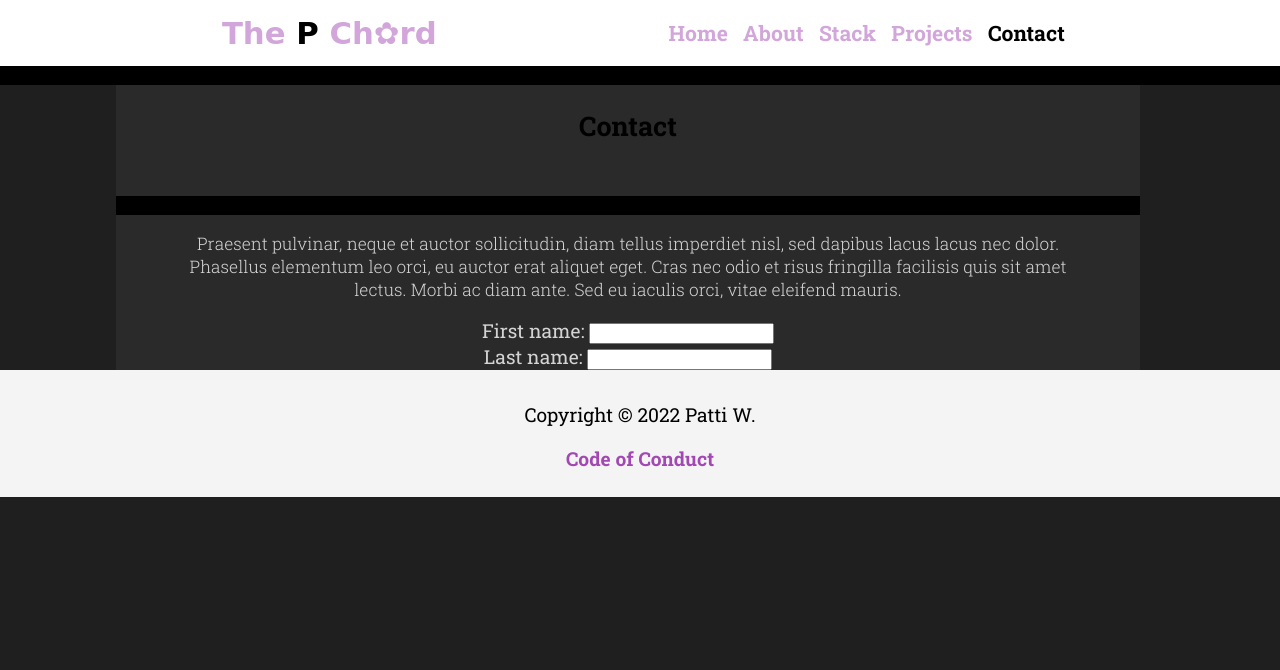
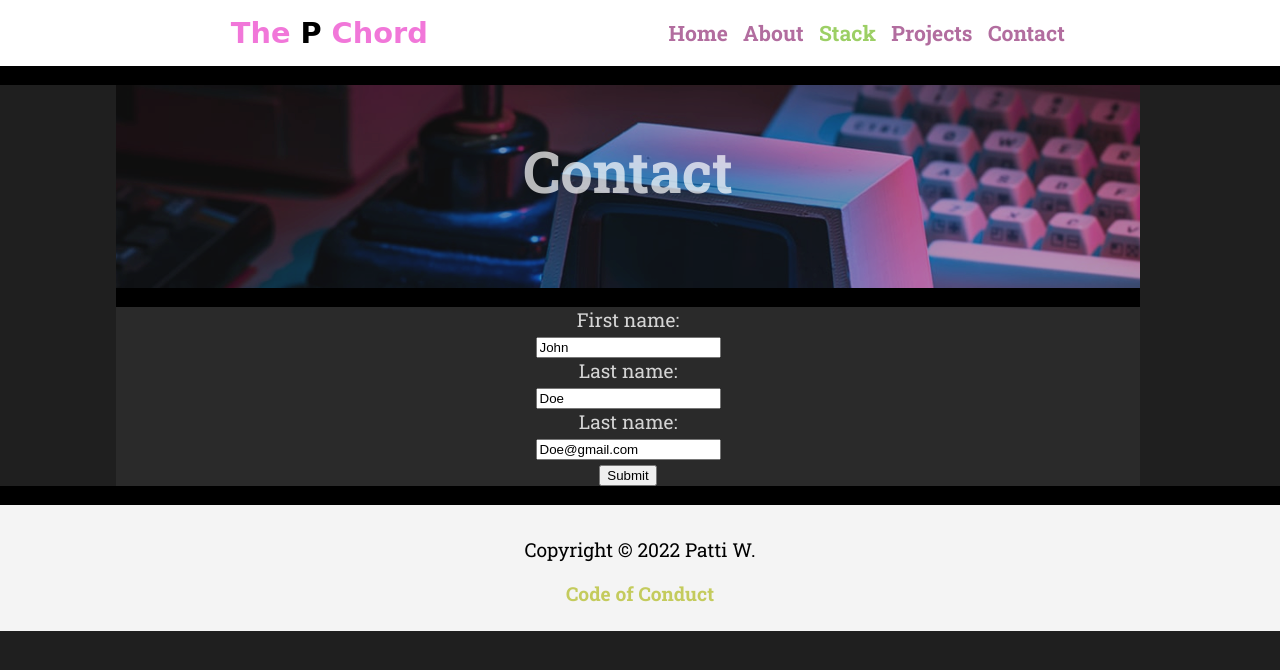
Before and after one commit to wellingp/4-personal-portfolio, a plain HTML site: page contact.html in a window 1280 px wide. Drawn offline with Linux system fonts and the light colour scheme; a web font is replaced by a local one.

Commit message:
Global style changes, added graphics, etc.

```diff
--- a/contact.html
+++ b/contact.html
@@ -19,16 +19,16 @@
             <nav>
                <div class="row">
                   <div class="col-md-5">
-                     <a href="index.html"><h1> The <span id="logo-p">P</span> Ch✿rd</h1></a>
+                     <a href="index.html"><h1>The <span id="logo-p">P</span> Chord</span></h1></a>
                   </div>
 
                   <div class="col-md-7">
                      <ul id="nav-ul">
                         <a href="index.html"><li>Home</li></a>
                         <a href="about.html"><li>About</li></a>
-                        <a href="stack.html"><li>Stack</li></a>
+                        <a href="stack.html"><li class="active-nav">Stack</li></a>
                         <a href="projects.html"><li>Projects</li></a>
-                        <a href="contact.html"><li class="active-nav">Contact</li></a>
+                        <a href="contact.html"><li>Contact</li></a>
                      </ul>
                   </div>
                </div>
@@ -36,26 +36,34 @@
          </div>
       </header>
 
-      <main>
+      <!--FIX SO THESE RESIZE PROPERLY-->
+
+      <main class="border-bottom">
          <div class="container">
             <div class="row border-bottom">
-               <div class="col-md">
+               <div class="col-md" id="title-col">
                   <h2>Contact</h2>
                </div>
             </div>
 
             <div class="row">
                <div class="col-md">
-                  <p>Praesent pulvinar, neque et auctor sollicitudin, diam tellus imperdiet nisl, sed dapibus lacus lacus nec dolor. Phasellus elementum leo orci, eu auctor erat aliquet eget. Cras nec odio et risus fringilla facilisis quis sit amet lectus. Morbi ac diam ante. Sed eu iaculis orci, vitae eleifend mauris.</p>
+                  <form action="" method="post">
+                     <label for="fname">First name:</label><br>
+                        <input type="text" id="fname" name="fname" value="John"><br />
+                     <label for="lname">Last name:</label><br>
+                        <input type="text" id="lname" name="lname" value="Doe"><br />
+                     <label for="email">Last name:</label><br>
+                        <input type="text" id="email" name="lname" value="Doe@gmail.com"><br />
 
-                  <form method="" action="">
-                     First name: <input type = "text" name = "first_name" />
-                     <br>
-                     Last name: <input type = "text" name = "last_name" />
+                     <input type="submit" value="Submit">
+                  </form>
 
-                  </form>
                </div>
+
             </div>
+
+
 
 
 
--- a/styles/main-style.css
+++ b/styles/main-style.css
@@ -40,19 +40,21 @@ div.row.vertical-align{
    align-items: center;
 }
 
-h2, h3, h4, h5, h6{
+h3, h4, h5, h6{
    padding-bottom: 3%;
-   color: rgb(0, 0, 0);
    font-weight: bold;
+   color: black;
+
 }
 
 header h1{
    font-family: 'Spicy Rice', cursive;
    font-weight: 600;
-   font-size: 1.6em;
+   font-size: 1.5em;
    margin-top: 2%;
    margin-bottom: 2%;
    display: inline-block;
+   color: rgba(237, 81, 206, 0.785);
 }
 
 h1{
@@ -62,10 +64,14 @@ h1{
 
 header h2{
    font-size: 1.4em;
+
 }
 
 h2{
-   font-size: 1.4em;
+   font-size: 3em;
+   color: rgba(255, 255, 255, 0.7);
+   padding-bottom: 3%;
+   font-weight: bold;
 }
 
 h3{
@@ -118,29 +124,30 @@ img.hover-link-image:hover{
 
 a{
    text-decoration: none;
-   color: rgb(210, 166, 218);
+   color: rgb(178, 109, 159);
    font-weight: 600;
 }
 
 main a, footer a{
-   color: rgb(163, 71, 180);
+   color: rgb(196, 203, 093);
    margin-bottom: 2%;
 }
 
 main a:visited, footer a:visited{
-   color: rgb(101, 74, 105);
+   color: rgb(134, 138, 070);
    margin-bottom: 2%;
 }
 
 i{
    font-family: fontawesome;
    font-style: normal;
+   color: rgba(255, 255, 255, 0.8);
 }
 
 .main-em{
    font-size: 2em;
    font-style: italic;
-   color: rgb(210, 166, 218);
+   color: rgb(156, 207, 101);
    display: block;
 }
 
@@ -149,7 +156,7 @@ em{
 }
 
 strong{
-   color: rgb(117, 104, 89);
+   color: rgb(156, 207, 101);
    font-weight: 600;
 }
 
@@ -171,9 +178,6 @@ blockquote i{
    color: rgb(0, 0, 0);
 }
 
-blockquote strong, .reveal strong{
-   color: rgb(0, 0, 0);
-}
 
 @keyframes spin {
    from {
@@ -217,7 +221,7 @@ nav{
 }
 
 #nav-ul li:hover{
-   color: rgb(236, 214, 240);
+   color: rgb(227, 227, 227);
 }
 
 #nav-ul li:visited{
@@ -225,7 +229,7 @@ nav{
 }
 
 .active-nav{
-   color: black;
+   color: rgb(156, 207, 101);
 }
 
 ul.inline.main-spacing{
@@ -301,7 +305,8 @@ div.col-md.reveal ul{
 }
 
 #title-col{
-   background-image: url(../images/banner.jpg);
+   background-image: url(../images/banner.png);
+   background-attachment: fixed;
 }
 
 footer{
```
Also changed, not shown: about.html (+12 -7 lines), conduct.html (+1 -1 lines), index.html (+6 -2 lines), projects.html (+1 -1 lines), stack.html (+7 -5 lines), images/5779bca9f6c2e8cc867074f0a7481ee7.jpg (added), images/banner.jpg, images/banner.png (added), images/projects-bob.png, images/projects-monkees.jpg, images/projects-mystery-tour.jpg, images/stack-back-end2.png (added), 4 other files.
